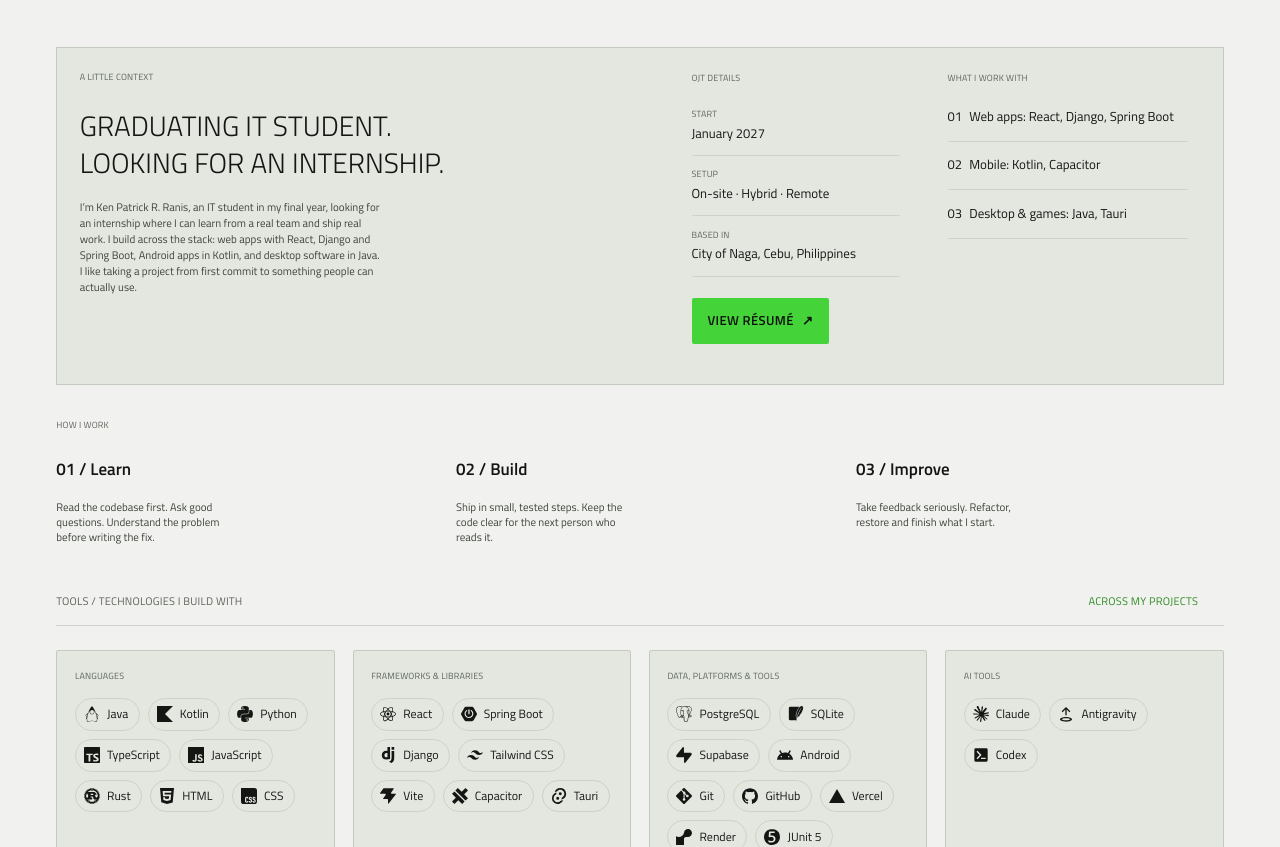
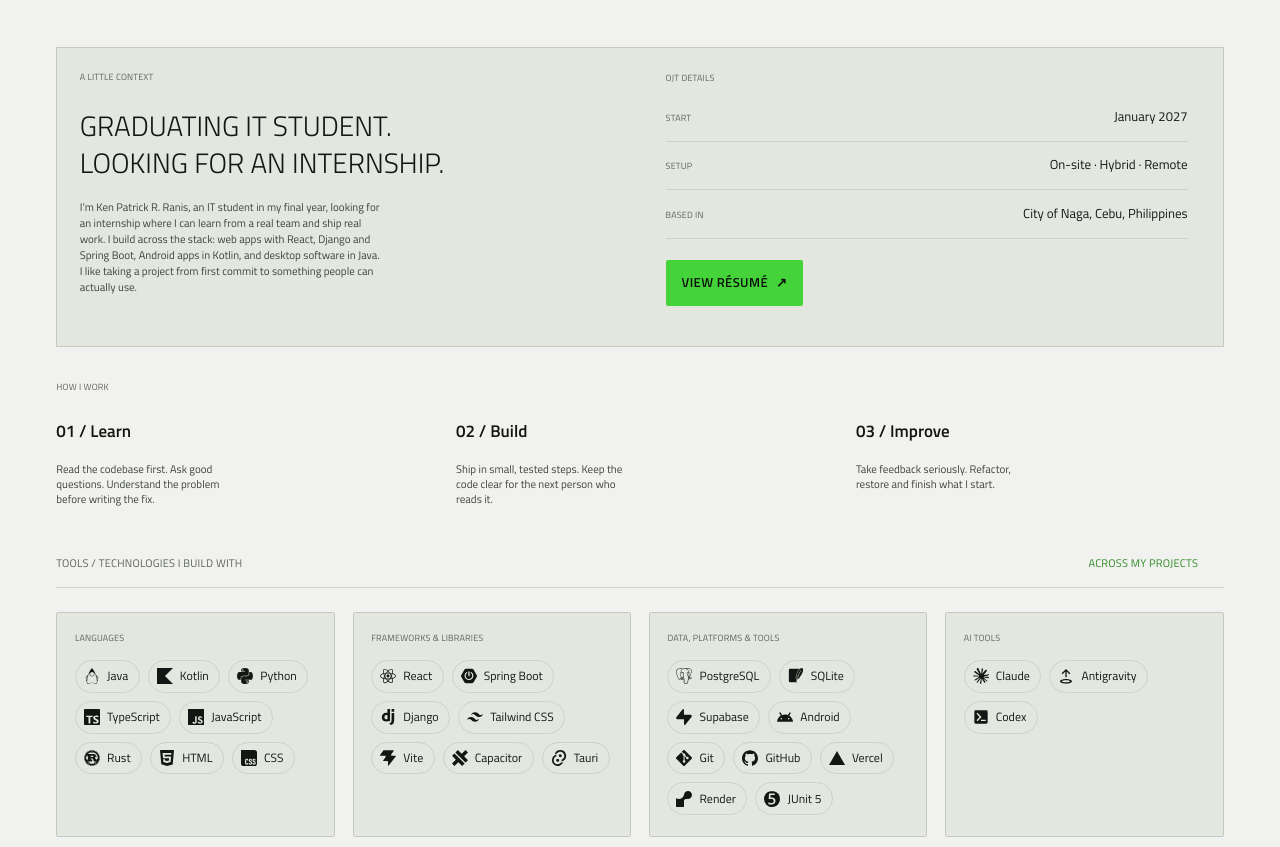
Before and after one commit to Pb2kick/Portfolio, a plain HTML site: page src/index.html in a window 1280 px wide. Shown: the part 2753-3600 px from the top of the page. Drawn offline with Linux system fonts and the light colour scheme.

Commit message:
Context card: drop 'What I work with', OJT details fill the right half

```diff
--- a/src/index.html
+++ b/src/index.html
@@ -260,14 +260,6 @@
             </dl>
             <a class="btn btn--lime ojt-resume" href="assets/Ken-Patrick-R-Ranis-Resume.pdf" target="_blank" rel="noopener">View résumé <span aria-hidden="true">↗</span></a>
           </div>
-          <div class="context-services">
-            <h3 class="label">What I work with</h3>
-            <ul class="services">
-              <li><span>01</span>Web apps: React, Django, Spring Boot</li>
-              <li><span>02</span>Mobile: Kotlin, Capacitor</li>
-              <li><span>03</span>Desktop &amp; games: Java, Tauri</li>
-            </ul>
-          </div>
         </div>
 
         <div class="process">
--- a/src/styles.css
+++ b/src/styles.css
@@ -498,8 +498,8 @@ sup { font-size: .45em; vertical-align: super; line-height: 0; }
 /* ---------- Info ---------- */
 #info { margin-top: 2.9rem; }
 .context {
-  display: grid; grid-template-columns: 1fr 13rem 15rem;
-  gap: 3rem;
+  display: grid; grid-template-columns: 1fr 1fr;
+  gap: 4rem;
   background: var(--surface);
   border: 1px solid var(--card-border);
   padding: 1.45rem 2.2rem 2.5rem 1.4rem;
@@ -507,26 +507,20 @@ sup { font-size: .45em; vertical-align: super; line-height: 0; }
 .context-copy .label { font-size: .5625rem; margin-bottom: 1.6rem; }
 .context-title { font-size: clamp(1.5rem, 3.2vw, 1.75rem); font-weight: 300; line-height: 1.3; text-transform: uppercase; margin-bottom: 1.2rem; }
 .context-text { max-width: 18.75rem; font-size: .6875rem; line-height: 1.45; color: var(--text-soft); }
-.context-services { padding-top: .1rem; }
-.context-services .label { font-size: .5625rem; margin-bottom: 1.2rem; }
-.services li {
-  display: flex; gap: .45rem; font-size: .8125rem;
-  padding: .85rem 0 .9rem;
-  border-bottom: 1px solid var(--line);
-}
-.services li:first-child { padding-top: .2rem; }
-
-/* OJT details: same divider rows as "What I work with", label over value */
+/* OJT details: fills the right half as divider rows, label left and value right */
 .context-ojt { padding-top: .1rem; }
 .context-ojt > .label { font-size: .5625rem; margin-bottom: 1.2rem; }
 .ojt-list { margin: 0; }
-.ojt-list > div { padding: .7rem 0 .75rem; border-bottom: 1px solid var(--line); }
+.ojt-list > div {
+  display: flex; justify-content: space-between; align-items: baseline; gap: 1.5rem;
+  padding: .85rem 0 .9rem; border-bottom: 1px solid var(--line);
+}
 .ojt-list > div:first-child { padding-top: .2rem; }
 .ojt-list dt {
   font-size: .5625rem; letter-spacing: .02em; text-transform: uppercase;
-  color: var(--muted); margin-bottom: .2rem;
+  color: var(--muted); flex: none;
 }
-.ojt-list dd { margin: 0; font-size: .8125rem; }
+.ojt-list dd { margin: 0; font-size: .8125rem; text-align: right; }
 .ojt-resume { margin-top: 1.3rem; }
 
 .process { padding: 2.1rem 0 3rem; }
@@ -739,11 +733,11 @@ html.theme-switching *::after {
 }
 
 /* ---------- Responsive ---------- */
-/* Context card: three columns get too tight for the headline, so stack
-   the intro on top with OJT details and "What I work with" side by side. */
+/* Context card: two columns get too tight for the headline, so stack
+   the OJT details under the intro. */
 @media (max-width: 1180px) {
-  .context { grid-template-columns: 1fr 1fr; }
-  .context-copy { grid-column: 1 / -1; }
+  .context { grid-template-columns: 1fr; gap: 2.2rem; }
+  .context-ojt { max-width: 30rem; }
 }
 
 @media (max-width: 860px) {
@@ -774,7 +768,6 @@ html.theme-switching *::after {
   .live-bar { flex-direction: column; gap: .5rem; }
 
   .stack-groups { grid-template-columns: 1fr; }
-  .context { grid-template-columns: 1fr; }
   .process-steps { grid-template-columns: 1fr; gap: 1.6rem; }
   .process-steps p { max-width: 16rem; }
 
```
